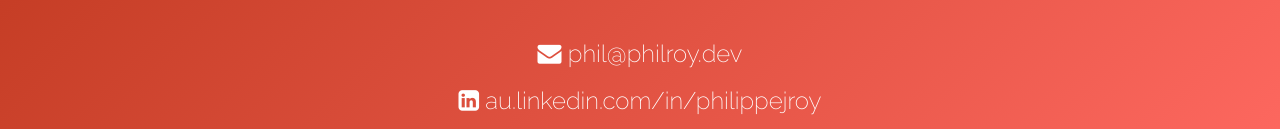
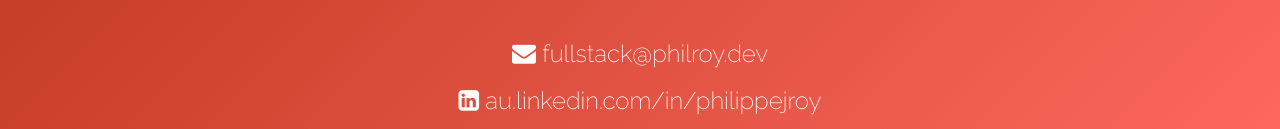
Before and after one commit to PhilippeRoy/philipperoy.github.io, a plain HTML site: page index.html in a window 1280 px wide. Shown: the part 4291-4420 px from the top of the page. Drawn offline with nearby package versions, Linux system fonts and the light colour scheme; some packages are replaced by stand-ins of ours; a script that the page names is missing.

Commit message:
Update contact.html

```diff
--- a/partials/contact.html
+++ b/partials/contact.html
@@ -7,7 +7,7 @@
     </div>
     <div class="row">
       <div class="col-xs-12">
-        <h3><i class="fa fa-envelope"></i><a href="mailto:phil@philroy.dev"> phil@philroy.dev</a></h3>
+        <h3><i class="fa fa-envelope"></i><a href="mailto:fullstack@philroy.dev"> fullstack@philroy.dev</a></h3>
         <h3><i class="fa fa-linkedin-square"></i> <a href="http://au.linkedin.com/in/philippejroy" target="_blank">au.linkedin.com/in/philippejroy</a></h3>
         <h3><i class="fa fa-github"></i> <a href="https://github.com/PhilippeRoy" target="_blank">github.com/PhilippeRoy</a></h3>
       </div>
```
